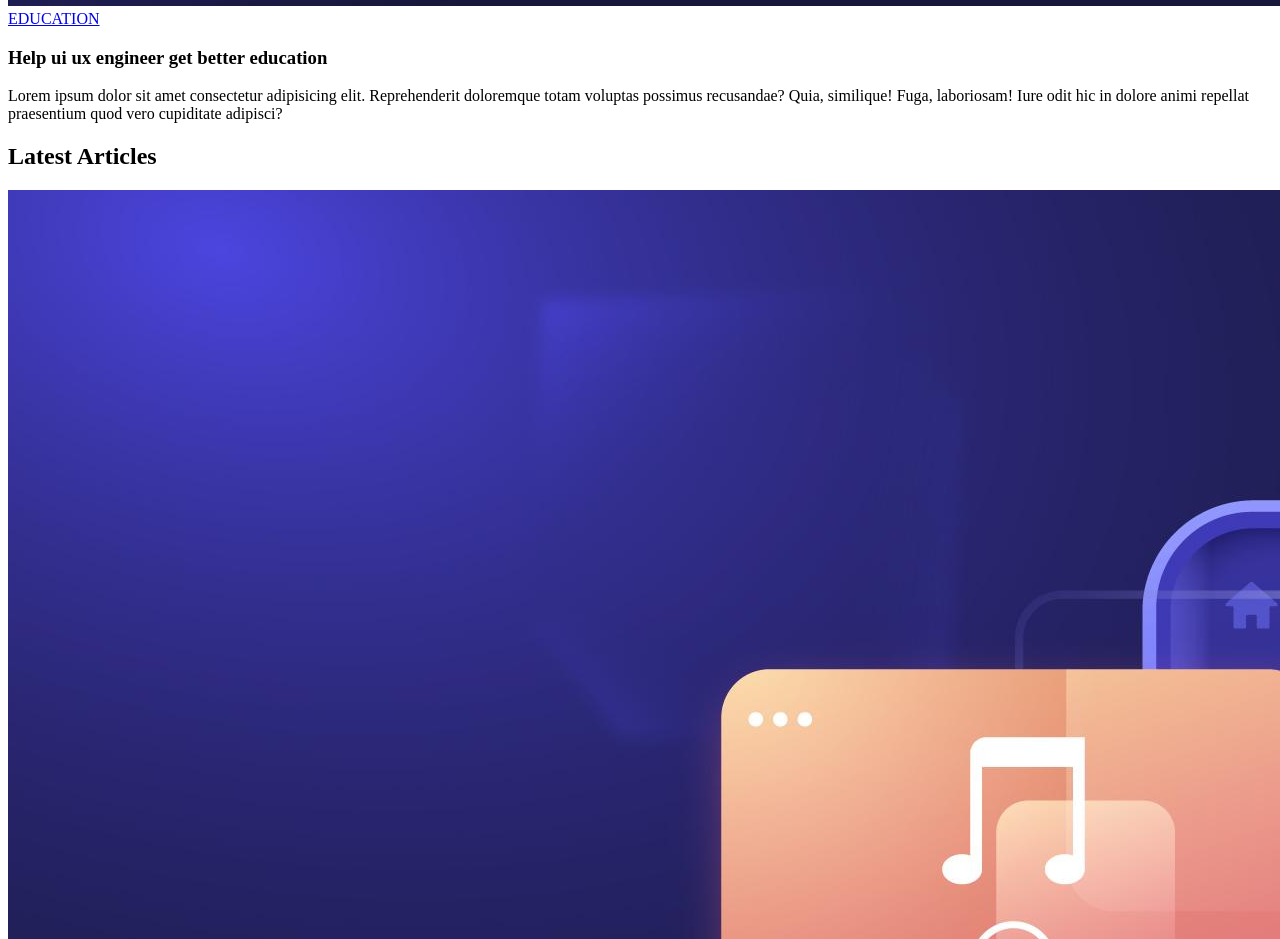
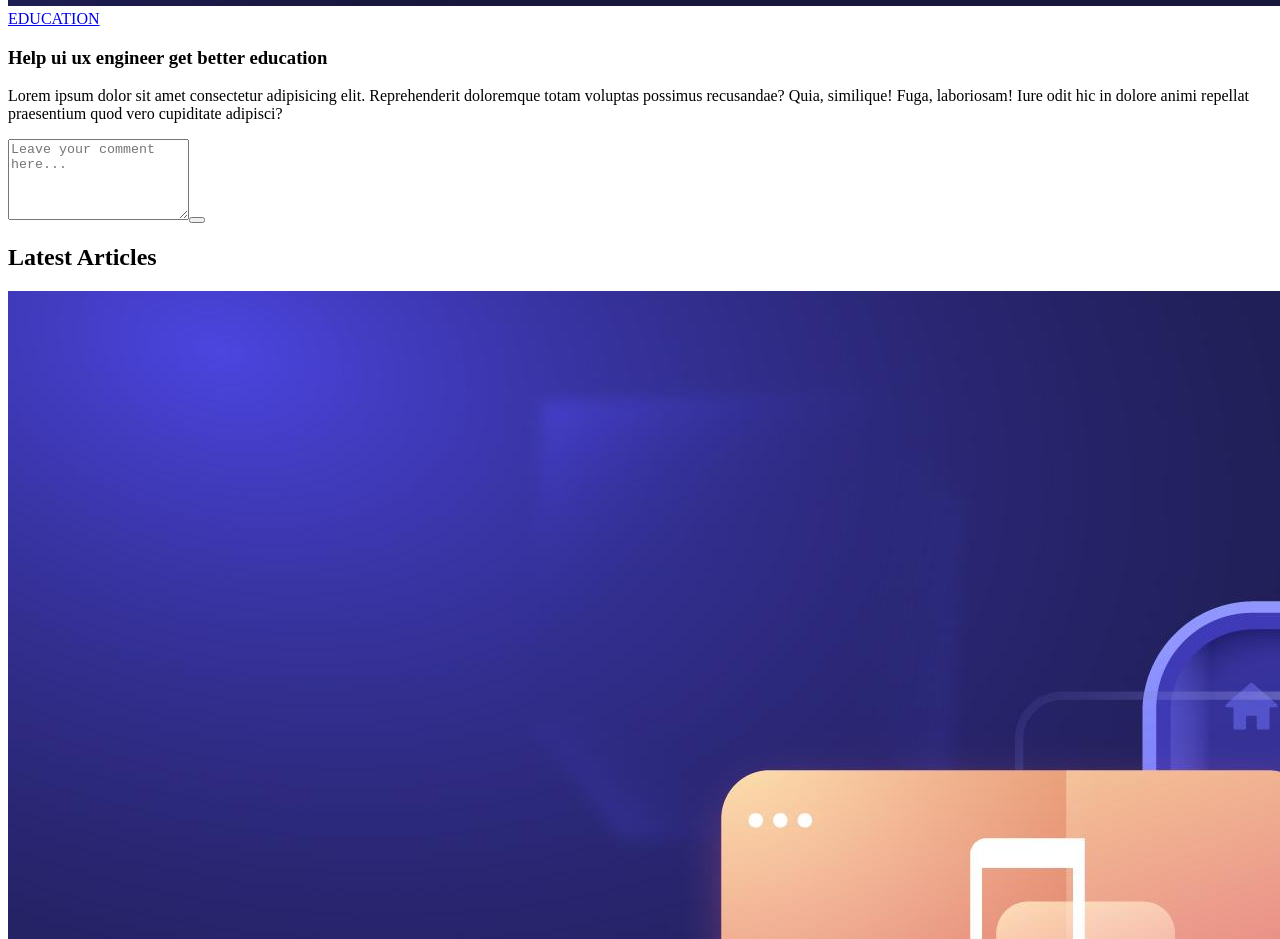
Before and after one commit to Pasan-Pahasara/MERN-Blogger-App, a React (Create React App) app in the folder front-end/: page /blog/1 in a window 1280 px wide. Shown: the part 2260-3199 px from the top of the page. Built offline with nearby package versions, Linux system fonts and the light colour scheme; the HTML template or start-up script is replaced by a standard one.

Commit message:
CommentsForm Component Added the CommentsContainer

```diff
--- a/front-end/src/components/Comments/CommentsContainer/CommentsContainer.tsx
+++ b/front-end/src/components/Comments/CommentsContainer/CommentsContainer.tsx
@@ -1,11 +1,14 @@
 import React from "react";
+import CommentForm from "../CommentForm/CommentForm";
 
 interface CommentsContainerProps {
   className?: string;
 }
 
 const CommentsContainer = ({ className }: CommentsContainerProps) => {
-  return <div className={`${className}`}></div>;
+  return <div className={`${className}`}>
+    <CommentForm />
+  </div>;
 };
 
 export default CommentsContainer;
```
